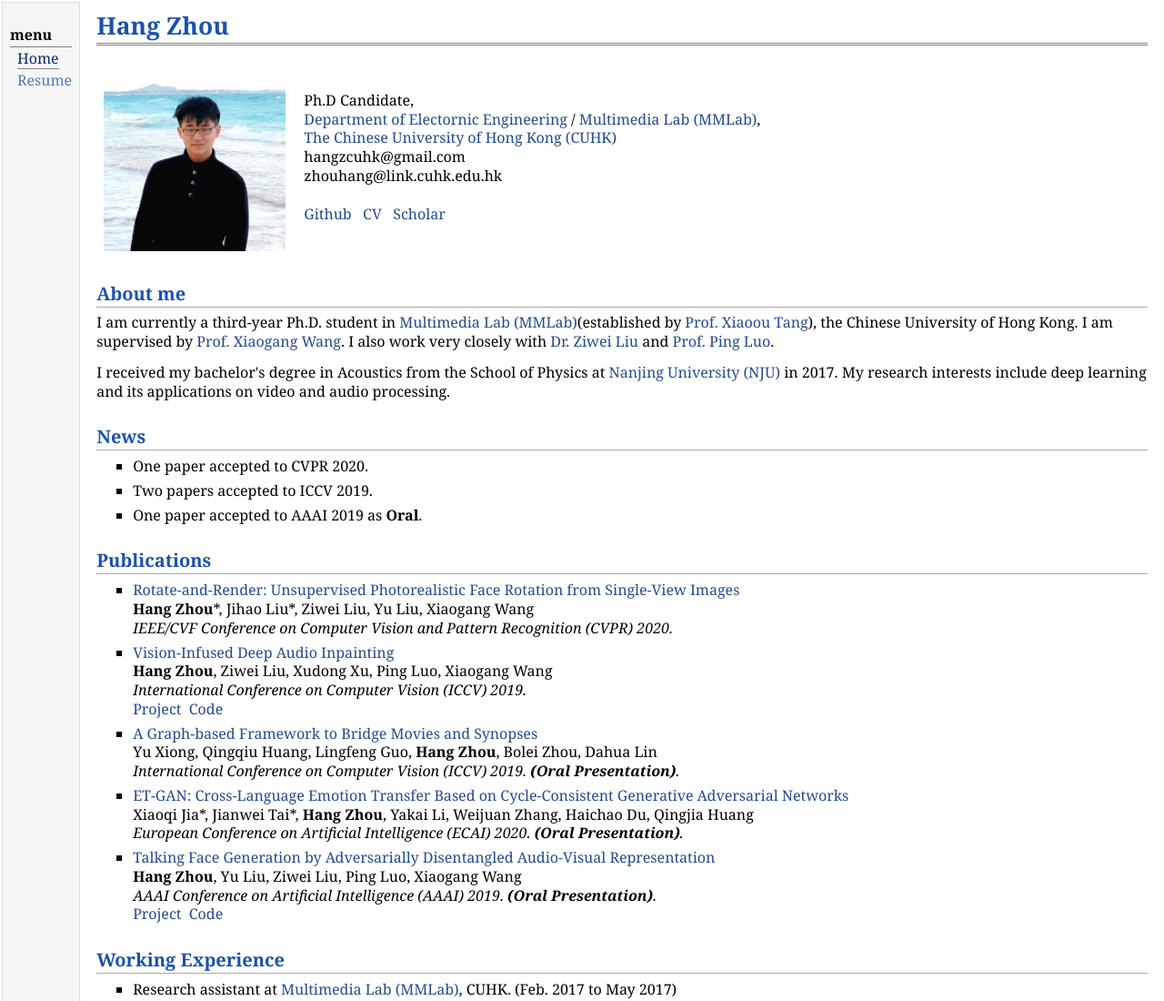
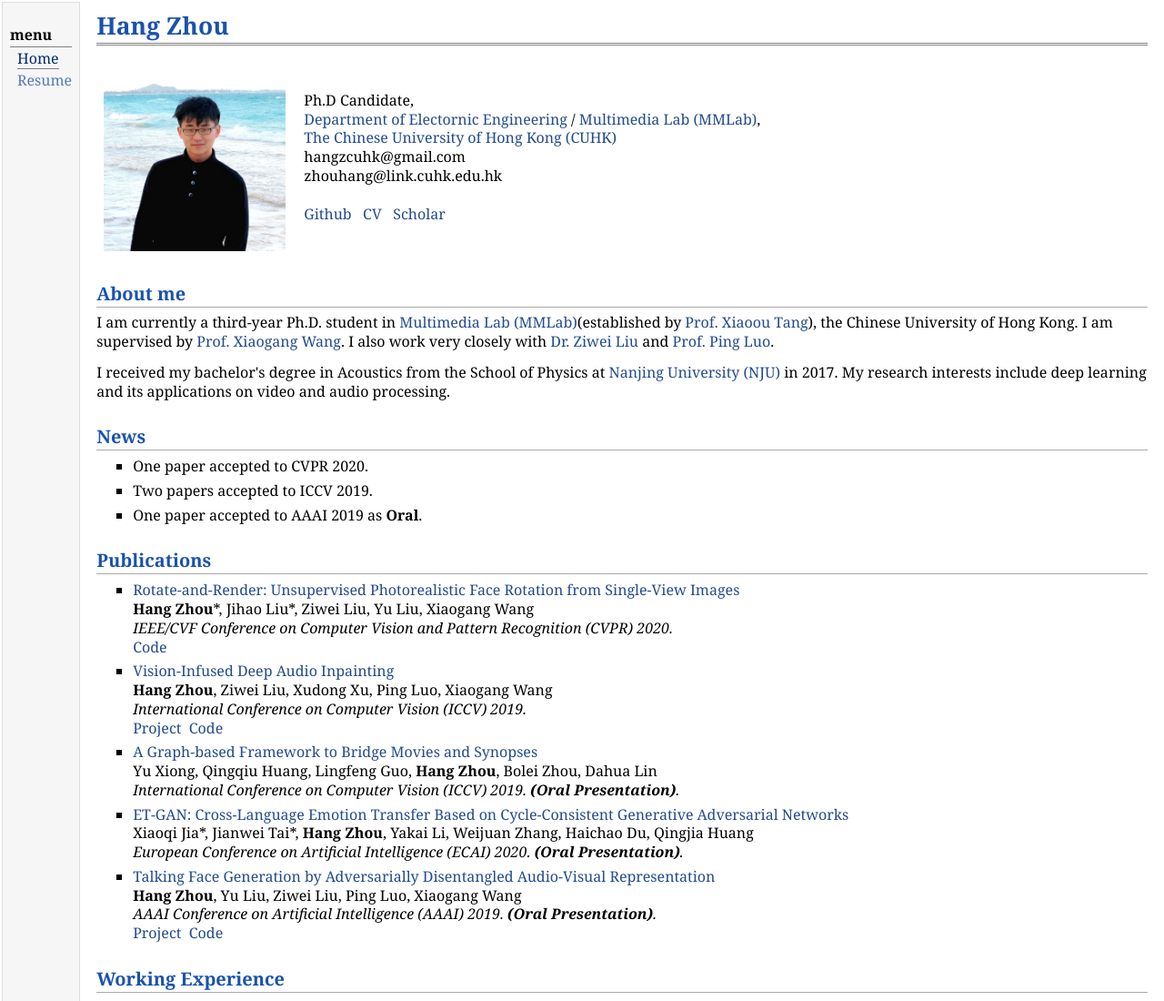
Before and after one commit to Hangz-nju-cuhk/Hangz-nju-cuhk.github.io, a plain HTML site: page index.html in a window 1280 px wide. Shown: the top 1100 px of the page at 91% size. Drawn offline with Linux system fonts and the light colour scheme.

Commit message:
add code

```diff
--- a/index.html
+++ b/index.html
@@ -41,9 +41,11 @@ zhouhang@link.cuhk.edu.hk <br> <br>
 </ul>
 <h2>Publications </h2>
 <ul>
-  <li><p><a href="https://hangz-nju-cuhk.github.io/05480.pdf">Rotate-and-Render: Unsupervised Photorealistic Face Rotation from Single-View Images</a> <br>
+  <li><p><a href="https://arxiv.org/abs/2003.08124">Rotate-and-Render: Unsupervised Photorealistic Face Rotation from Single-View Images</a> <br>
   <b>Hang Zhou</b>*, Jihao Liu*, Ziwei Liu, Yu Liu, Xiaogang Wang <br>
   <i>IEEE/CVF Conference on Computer Vision and Pattern Recognition (CVPR) 2020.</i><br>
+  <a href="https://github.com/Hangz-nju-cuhk/Rotate-and-Render">Code</a></p>
+
 
   <li><p><a href="https://arxiv.org/abs/1910.10997">Vision-Infused Deep Audio Inpainting</a> <br>
   <b>Hang Zhou</b>, Ziwei Liu, Xudong Xu, Ping Luo, Xiaogang Wang <br>
```
